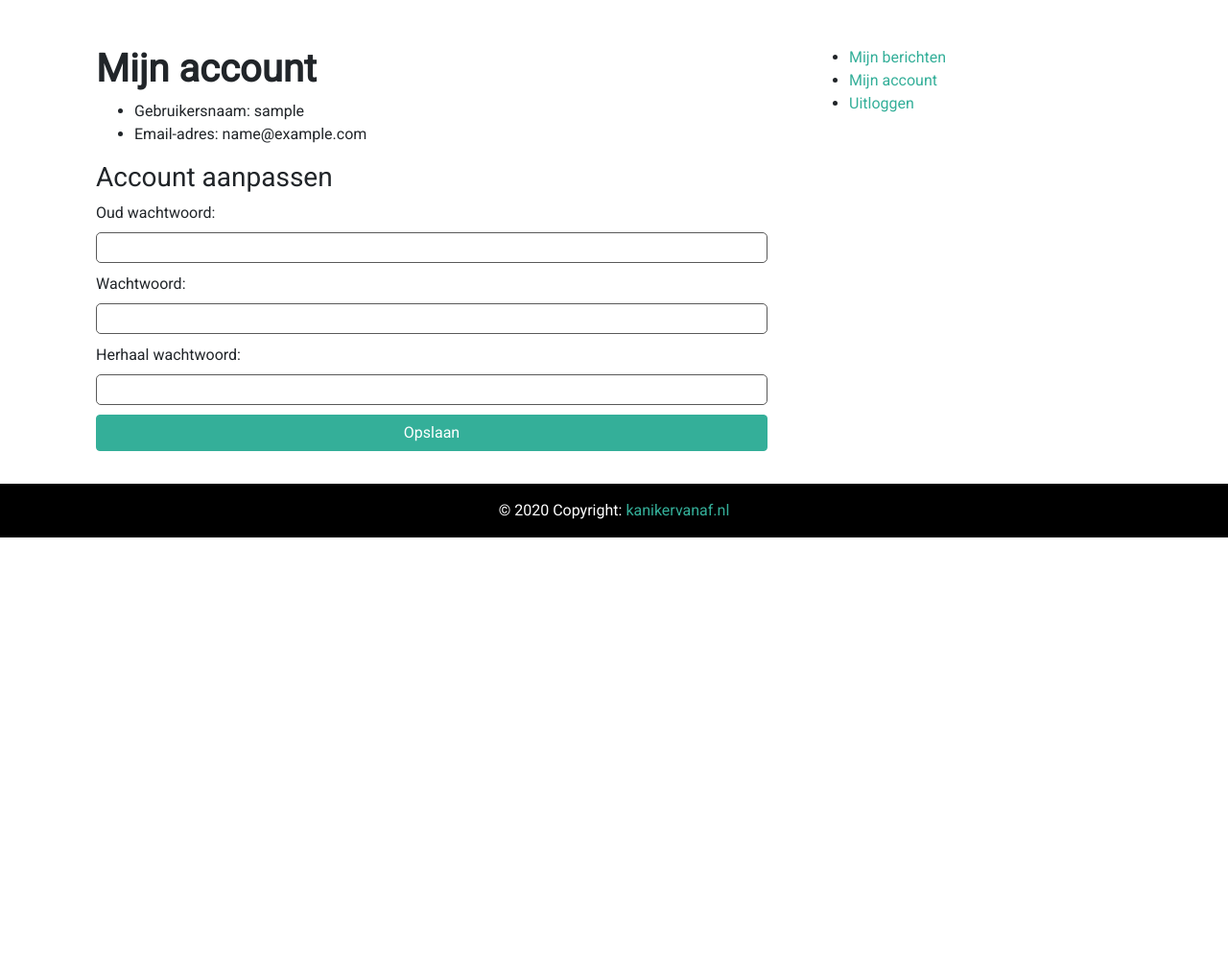
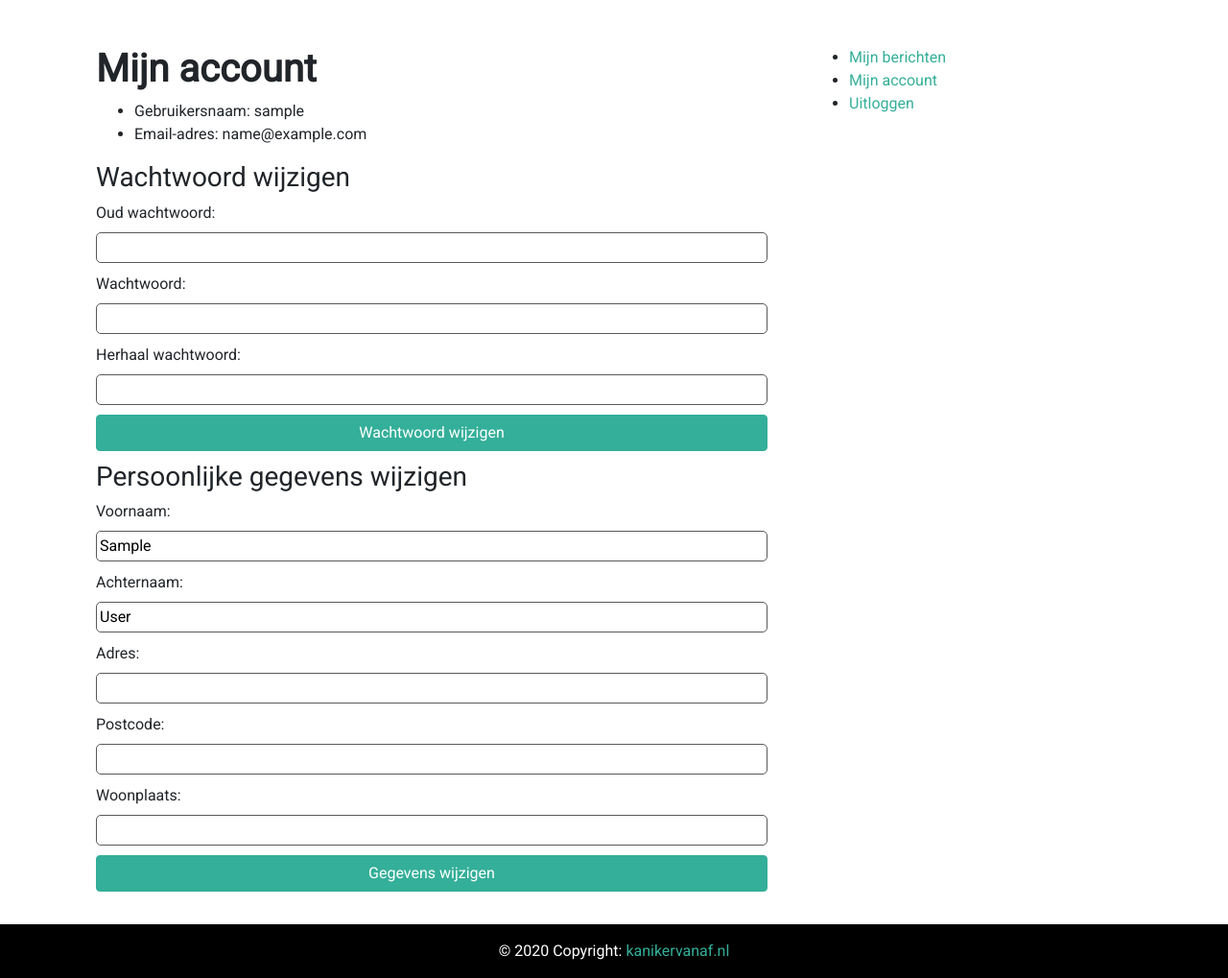
Before and after one commit to KiOui/kanikervanaf, a Django app: page /users/account in a window 1280 px wide. Shown: the part 76-1095 px from the top of the page at 96% size. Before the commit the page ends 636 px from the top, so only its background shows below. Run offline with Django 3.2, Linux system fonts and the light colour scheme; the visitor is signed in with stand-in values (Sample User, id 1); data comes from the database, SQL or seed files in the repository; some libraries are stand-ins or nearby versions.

Commit message:
Added user information to profiles

```diff
--- a/website/users/forms.py
+++ b/website/users/forms.py
@@ -171,8 +171,8 @@ class BackendUserCreationForm(forms.ModelForm):
         )
 
 
-class UserUpdateForm(forms.Form):
-    """Update user information form."""
+class PasswordUpdateForm(forms.Form):
+    """Update user password form."""
 
     oldpassword = forms.CharField(widget=forms.PasswordInput, label="Oud wachtwoord")
     password = forms.CharField(widget=forms.PasswordInput, label="Wachtwoord")
@@ -185,7 +185,7 @@ class UserUpdateForm(forms.Form):
 
         :return: the cleaned data
         """
-        cleaned_data = super(UserUpdateForm, self).clean()
+        cleaned_data = super(PasswordUpdateForm, self).clean()
         if cleaned_data.get("password") != cleaned_data.get("password2"):
             raise forms.ValidationError("De wachtwoorden komen niet overeen")
         elif cleaned_data.get("password") == cleaned_data.get("oldpassword"):
@@ -194,3 +194,94 @@ class UserUpdateForm(forms.Form):
             )
 
         return cleaned_data
+
+
+class EnterUserInformationForm(forms.Form):
+    """Enter user information form."""
+
+    email = forms.EmailField(
+        label="Uw e-mail",
+        required=True,
+        widget=forms.EmailInput(attrs={"id": "email", "class": "container-fluid"}),
+    )
+    first_name = forms.CharField(
+        label="Voornaam",
+        required=True,
+        widget=forms.TextInput(attrs={"id": "firstname", "class": "container-fluid"}),
+    )
+    last_name = forms.CharField(
+        label="Achternaam",
+        required=False,
+        widget=forms.TextInput(attrs={"id": "lastname", "class": "container-fluid"}),
+    )
+    address = forms.CharField(
+        label="Adres",
+        required=False,
+        widget=forms.TextInput(attrs={"id": "address", "class": "container-fluid"}),
+    )
+    postal_code = forms.CharField(
+        label="Postcode",
+        required=False,
+        widget=forms.TextInput(attrs={"id": "postalcode", "class": "container-fluid"}),
+    )
+    residence = forms.CharField(
+        label="Woonplaats",
+        required=False,
+        widget=forms.TextInput(attrs={"id": "residence", "class": "container-fluid"}),
+    )
+
+    def __init__(self, *args, **kwargs):
+        """
+        Initialize enter userinformation form.
+
+        :param args: arguments
+        :param kwargs: keyword arguments, if this includes the "user" keyword argument the field will be preset to the
+        user
+        """
+        user = kwargs.pop("user", None)
+        if user is not None:
+            initial = kwargs.get("initial", {})
+            user_information = {
+                "email": user.email,
+                "first_name": user.first_name,
+                "last_name": user.last_name,
+                "address": user.get_profile().address,
+                "postal_code": user.get_profile().postal_code,
+                "residence": user.get_profile().residence,
+            }
+            user_information.update(initial)
+            kwargs.update(initial=user_information)
+        super(EnterUserInformationForm, self).__init__(*args, **kwargs)
+
+
+class UserUpdateForm(forms.Form):
+    """Update user information form."""
+
+    first_name = forms.CharField(label="Voornaam", required=False)
+    last_name = forms.CharField(label="Achternaam", required=False)
+    address = forms.CharField(label="Adres", required=False)
+    postal_code = forms.CharField(label="Postcode", required=False)
+    residence = forms.CharField(label="Woonplaats", required=False)
+    captcha = ReCaptchaField(widget=ReCaptchaV3(api_params={"hl": "nl"}), label="")
+
+    def __init__(self, *args, **kwargs):
+        """
+        Initialize user update form.
+
+        :param args: arguments
+        :param kwargs: keyword arguments, if this includes the "user" keyword argument the field will be preset to the
+        user
+        """
+        user = kwargs.pop("user", None)
+        if user is not None:
+            initial = kwargs.get("initial", {})
+            user_information = {
+                "first_name": user.first_name,
+                "last_name": user.last_name,
+                "address": user.get_profile().address,
+                "postal_code": user.get_profile().postal_code,
+                "residence": user.get_profile().residence,
+            }
+            user_information.update(initial)
+            kwargs.update(initial=user_information)
+        super(UserUpdateForm, self).__init__(*args, **kwargs)
--- a/website/users/services.py
+++ b/website/users/services.py
@@ -2,6 +2,7 @@ from smtplib import SMTPException
 
 from django.core.mail import EmailMultiAlternatives
 from django.template.loader import get_template
+
 from .models import PasswordReset
 from django.urls import reverse
 from django.conf import settings
--- a/website/users/templates/users/account.html
+++ b/website/users/templates/users/account.html
@@ -19,16 +19,22 @@
             <li>Gebruikersnaam: {{ user.username }}</li>
             <li>Email-adres: {{ user.email }}</li>
         </ul>
-        <h3>Account aanpassen</h3>
-        {% if succeeded %}
-            <p class="message-ok">Account bijgewerkt</p>
-        {% elif failed %}
-            <p class="message-error">Account bijwerken mislukt</p>
-        {% endif %}
+        {% for message in messages %}
+            <p class="{% if message.error %}message-error{% else %}message-ok{% endif %}">{{ message.message }}</p>
+        {% endfor %}
+        <h3>Wachtwoord wijzigen</h3>
         <form method="POST" class="centered-form">
             {% csrf_token %}
-            {{ form }}
-            <input type="submit" class="btn btn-primary" value="Opslaan"/>
+            {{ form_password }}
+            <input type="hidden" name="type" value="form_password"/>
+            <input type="submit" class="btn btn-primary" value="Wachtwoord wijzigen"/>
+        </form>
+        <h3>Persoonlijke gegevens wijzigen</h3>
+        <form method="POST" class="centered-form">
+            {% csrf_token %}
+            {{ form_user }}
+            <input type="hidden" name="type" value="form_user"/>
+            <input type="submit" class="btn btn-primary" value="Gegevens wijzigen"/>
         </form>
     </div>
 {% endblock %}
--- a/website/users/views.py
+++ b/website/users/views.py
@@ -8,7 +8,9 @@ from .forms import (
     UserRegisterForm,
     PasswordForgotForm,
     PasswordResetForm,
+    PasswordUpdateForm,
     UserUpdateForm,
+    EnterUserInformationForm,
 )
 from .models import User, PasswordReset
 from .services import generate_password_reset, send_reset_password
@@ -17,7 +19,31 @@ from .services import generate_password_reset, send_reset_password
 class BasicUserInformation(TemplateView):
     """View for entering user information."""
 
+    cookie_name = "subscription_details"
+
     template_name = "users/enter_information.html"
+
+    def get(self, request, **kwargs):
+        """
+        GET request for user information view.
+
+        :param request: the request
+        :param kwargs: keyword arguments
+        :return: render of the enter_information page
+        """
+        if (
+            request.COOKIES.get("subscription_details", None) is None
+            and request.user.is_authenticated
+        ):
+            return render(
+                request,
+                self.template_name,
+                {"form": EnterUserInformationForm(user=request.user)},
+            )
+        else:
+            return render(
+                request, self.template_name, {"form": EnterUserInformationForm()}
+            )
 
 
 class LoginView(TemplateView):
@@ -236,10 +262,10 @@ class AccountView(LoginRequiredMixin, TemplateView):
         :param kwargs: keyword arguments
         :return: a render of the accounts page with initial information filled in
         """
-        initial = {}
-        form = UserUpdateForm(initial=initial)
+        password_form = PasswordUpdateForm()
+        user_form = UserUpdateForm(user=request.user)
 
-        context = {"form": form}
+        context = {"form_password": password_form, "form_user": user_form}
 
         return render(request, self.template_name, context)
 
@@ -252,18 +278,72 @@ class AccountView(LoginRequiredMixin, TemplateView):
         :param kwargs: keyword arguments
         :return: a render of the accounts page
         """
-        form = UserUpdateForm(request.POST)
+        form_type = request.POST.get("type")
+        context = {"form_password": PasswordUpdateForm(), "messages": []}
+        if form_type == "form_user":
+            if self.handle_user_information_change(request):
+                context["messages"].append(
+                    {"error": False, "message": "Persoonlijke gegevens bijgewerkt"}
+                )
+            else:
+                context["messages"].append(
+                    {
+                        "error": True,
+                        "message": "Persoonlijke gegevens bijwerken mislukt",
+                    }
+                )
+        elif form_type == "form_password":
+            if self.handle_password_change(request):
+                context["messages"].append(
+                    {"error": False, "message": "Wachtwoord bijgewerkt"}
+                )
+            else:
+                context["messages"].append(
+                    {"error": True, "message": "Wachtwoord bijwerken mislukt"}
+                )
+        else:
+            context["messages"].append(
+                {"error": True, "message": "Er ging iets fout, probeer het opnieuw"}
+            )
 
-        context = {"form": form}
-
-        if form.is_valid():
-            if request.user.check_password(form.cleaned_data.get("oldpassword")):
-                request.user.set_password(form.cleaned_data.get("password"))
-                request.user.save()
-                context["succeeded"] = True
-                return render(request, self.template_name, context)
-            else:
-                context["failed"] = True
-                return render(request, self.template_name, context)
+        context["form_user"] = UserUpdateForm(user=request.user)
 
         return render(request, self.template_name, context)
+
+    @staticmethod
+    def handle_password_change(request):
+        """
+        Handle a password change.
+
+        :param request: the request
+        :return: True if the password was changed successfully, False otherwise
+        """
+        form = PasswordUpdateForm(request.POST)
+        if form.is_valid() and request.user.check_password(
+            form.cleaned_data.get("oldpassword")
+        ):
+            request.user.set_password(form.cleaned_data.get("password"))
+            request.user.save()
+            return True
+        return False
+
+    @staticmethod
+    def handle_user_information_change(request):
+        """
+        Handle a user information change.
+
+        :param request: the request
+        :return: True if the user information was changed successfully, False otherwise
+        """
+        form = UserUpdateForm(request.POST)
+        if form.is_valid():
+            request.user.first_name = form.cleaned_data.get("first_name")
+            request.user.last_name = form.cleaned_data.get("last_name")
+            profile = request.user.get_profile()
+            profile.address = form.cleaned_data.get("address")
+            profile.postal_code = form.cleaned_data.get("postal_code")
+            profile.residence = form.cleaned_data.get("residence")
+            request.user.save()
+            profile.save()
+            return True
+        return False
```
Also changed, not shown: website/users/admin.py (+10 -1 lines), website/users/models.py (+31 -2 lines), website/users/templates/admin/edit_inline/stacked_no_header.html (added, +24 -0 lines), website/users/templates/users/enter_information.html (+1 -13 lines), website/users/migrations/0002_auto_20200703_1002.py (added).
